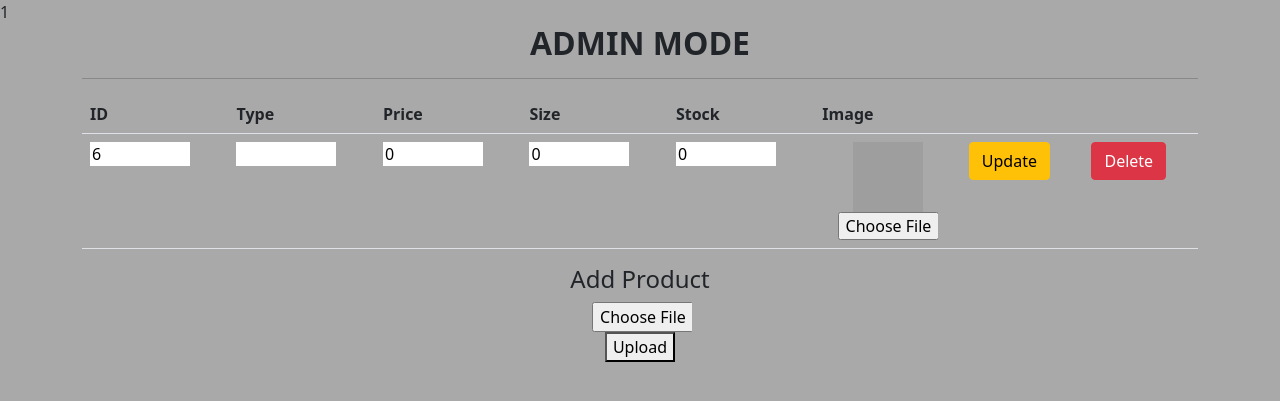
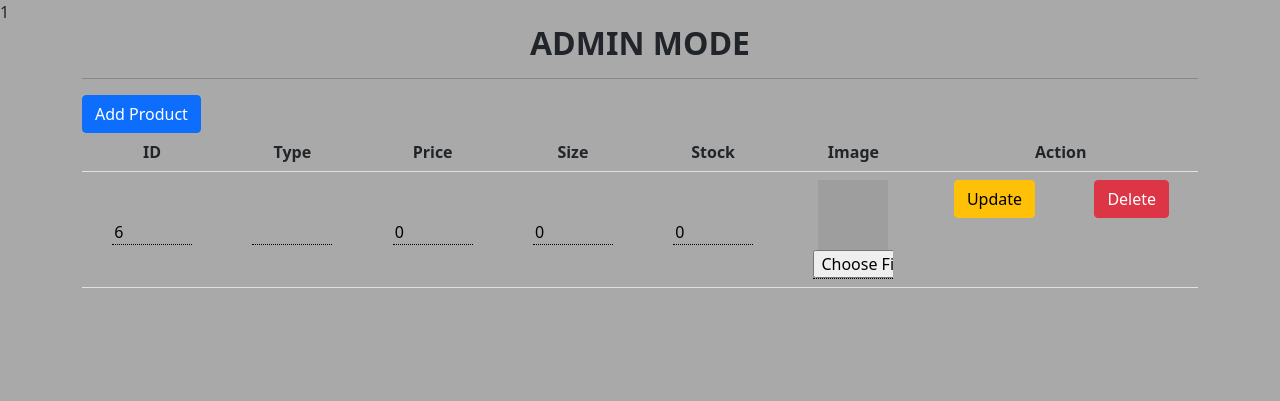
Before and after one commit to farhanaltariq/php_marketplace, a PHP site: page /admin.php in a window 1280 px wide. Shown: the part 66-467 px from the top of the page. Run offline with PHP 8.4, Linux system fonts and the light colour scheme; a user stored in the database is signed in; data comes from the database, SQL or seed files in the repository; grey boxes are pictures that could not be loaded.

Commit message:
update CRUD admin

```diff
--- a/admin.php
+++ b/admin.php
@@ -47,8 +47,9 @@
 <div class="container">
   <center><h2><b>ADMIN MODE</b></h2></center>
   <hr>
+  <a href="addPrdoduct.php"><button class="btn btn-primary">Add Product</button></a>
   <form method="post" enctype="multipart/form-data">
-    <table class="table">
+    <table class="table text-center">
       <tr>
         <th>ID</th>
         <th>Type</th>
@@ -56,8 +57,7 @@
         <th>Size</th>
         <th>Stock</th>
         <th>Image</th>
-        <th></th>
-        <th></th>
+        <th colspan=2>Action</th>
       </tr>
 
       <?php
@@ -74,7 +74,7 @@
             "<td><input name='ukuran' type='text' value='{$row['ukuran']}'</td>".
             "<td><input name='stok' type='text' value='{$row['stok']}'</td>".
             "<td><center><img src='{$row['img']}' width='70px' height='70px'><br>".
-            "<input name='img' type='file' value='{$row['img']}'></center></td>".
+            "<input name='img' type='file' value='{$row['img']}' style='margin-top:0px;'></center></td>".
             "<td><button class='btn btn-warning' type='submit' name='update'>Update</td>".
             "</form>";
 
@@ -88,16 +88,5 @@
     </table>
   </form>
   </div>
-<center>
-<h4>Add Product</h4>
-<div class="container">
-  <form method="post" enctype="multipart/form-data">
-
-        <label for="image"></label>
-        <input type="file" name="image" Required><br>
-        <button type="submit" name="addProduct">Upload</button>
-  </form>
-</div>
-</center>
 </body>
 </html>
--- a/style/adminStyle.css
+++ b/style/adminStyle.css
@@ -2,6 +2,10 @@ body{
     background-color: darkgrey;
 }
 input{
-    width: 100px;
+    width: 80px;
     border: none;
+    border-bottom: 1px dotted black;
+    background-color: darkgrey;
+    margin-top: 40px;
+    margin-bottom: 0px;
 }
```
